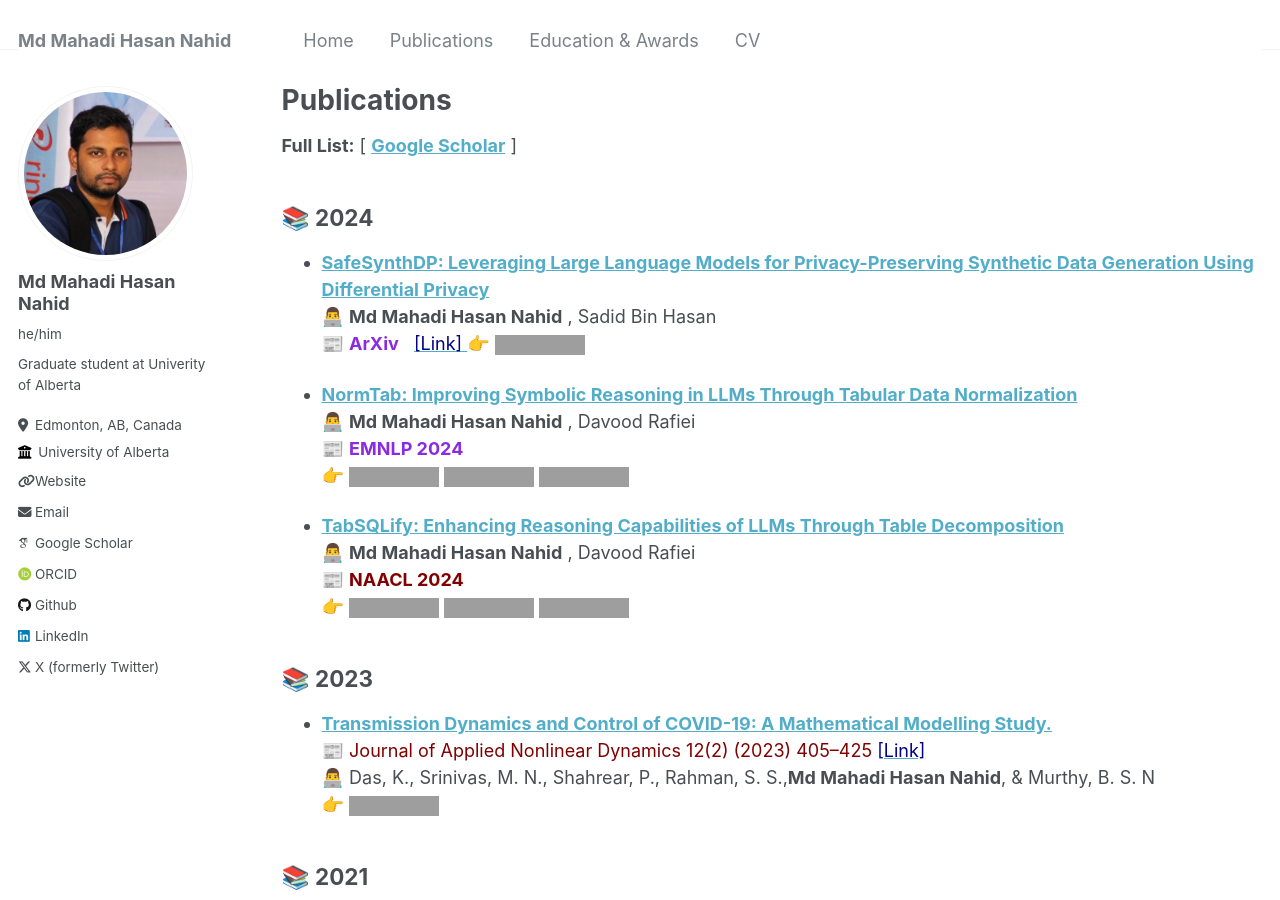
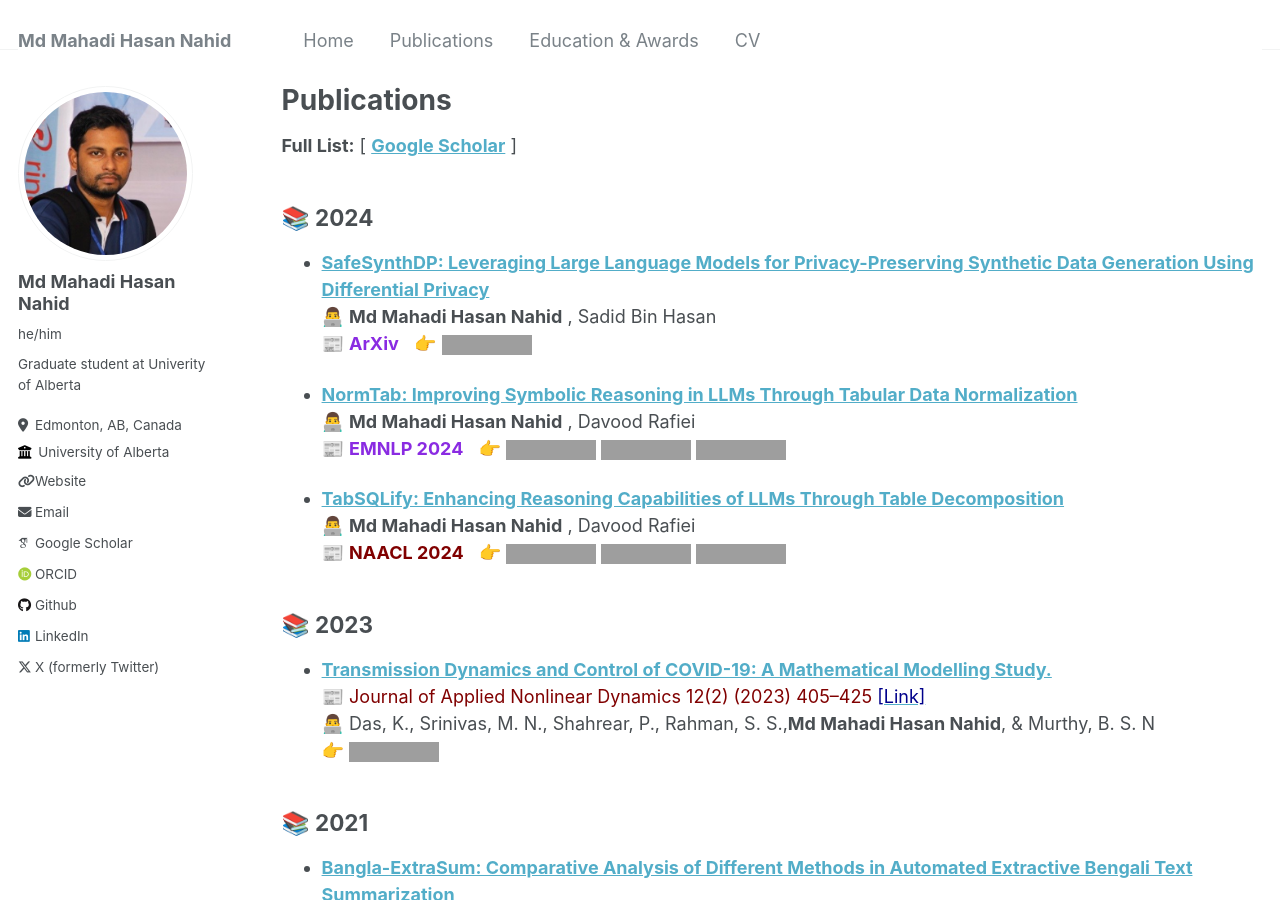
Before and after one commit to mahadi-nahid/mahadi-nahid.github.io, a Jekyll site: the page built from _pages/publications.md, in a window 1280 px wide and 900 px high, cut to the strip 0-900 px from the top of the window. Built offline with Jekyll 4.4.1, drawn with Linux system fonts in a browser that asks for light colours; some web fonts are replaced; grey boxes are pictures that could not be loaded.

Commit message:
Update publications.md

```diff
--- a/_pages/publications.md
+++ b/_pages/publications.md
@@ -18,16 +18,16 @@ author_profile: true
 
 * [**SafeSynthDP: Leveraging Large Language Models for Privacy-Preserving Synthetic Data Generation Using Differential Privacy**](https://arxiv.org/abs/2412.20641)<br/>
 👨‍💻 **Md Mahadi Hasan Nahid** , Sadid Bin Hasan <br/>
-📰 <span style ="color:BlueViolet"> **ArXiv** &nbsp; </span> [<span style ="color:DarkBlue"> [Link] </span>](https://arxiv.org/abs/2412.20641) 👉 [![Paper](https://img.shields.io/badge/Paper-blue)](https://arxiv.org/abs/2412.20641)
+📰 <span style ="color:BlueViolet"> **ArXiv** &nbsp; </span> 👉 [![Paper](https://img.shields.io/badge/Paper-blue)](https://arxiv.org/abs/2412.20641)
 
 
 * [**NormTab: Improving Symbolic Reasoning in LLMs Through Tabular Data Normalization**](https://aclanthology.org/2024.findings-emnlp.203/)<br/>
 👨‍💻 **Md Mahadi Hasan Nahid** , Davood Rafiei <br/>
-📰 <span style ="color:BlueViolet"> **EMNLP 2024** &nbsp; </span> <br/> 👉 [![Paper](https://img.shields.io/badge/Paper-blue)](https://aclanthology.org/2024.findings-emnlp.203/) [![Code](https://img.shields.io/badge/Code-blue)](https://github.com/mahadi-nahid/NormTab) [![Poster](https://img.shields.io/badge/Poster-green)](https://github.com/mahadi-nahid/NormTab/blob/2e3c65e29c7cd71bc2a9e6c392eae2cd8b600b39/NormTab_EMNLP_2024-A0-4.pdf)
+📰 <span style ="color:BlueViolet"> **EMNLP 2024** &nbsp; </span> 👉 [![Paper](https://img.shields.io/badge/Paper-blue)](https://aclanthology.org/2024.findings-emnlp.203/) [![Code](https://img.shields.io/badge/Code-blue)](https://github.com/mahadi-nahid/NormTab) [![Poster](https://img.shields.io/badge/Poster-green)](https://github.com/mahadi-nahid/NormTab/blob/2e3c65e29c7cd71bc2a9e6c392eae2cd8b600b39/NormTab_EMNLP_2024-A0-4.pdf)
 
 * [**TabSQLify: Enhancing Reasoning Capabilities of LLMs Through Table Decomposition**](https://aclanthology.org/2024.naacl-long.320/)<br/>
 👨‍💻 **Md Mahadi Hasan Nahid** , Davood Rafiei <br/>
-📰 <span style ="color:Maroon"> **NAACL 2024** &nbsp; </span> <br/>
+📰 <span style ="color:Maroon"> **NAACL 2024** &nbsp; </span>
 👉 [![Paper](https://img.shields.io/badge/Paper-blue)](https://aclanthology.org/2024.naacl-long.320/) [![Code](https://img.shields.io/badge/Code-blue)](https://github.com/mahadi-nahid/TabSQLify) [![Poster](https://img.shields.io/badge/Poster-green)](https://github.com/mahadi-nahid/TabSQLify/blob/47af3856f6ad71f2545781438a6a9daa2e65c09c/A0_TabSQLify_NAACL_2024-print.pdf)
 
 ## 📚 2023
```
